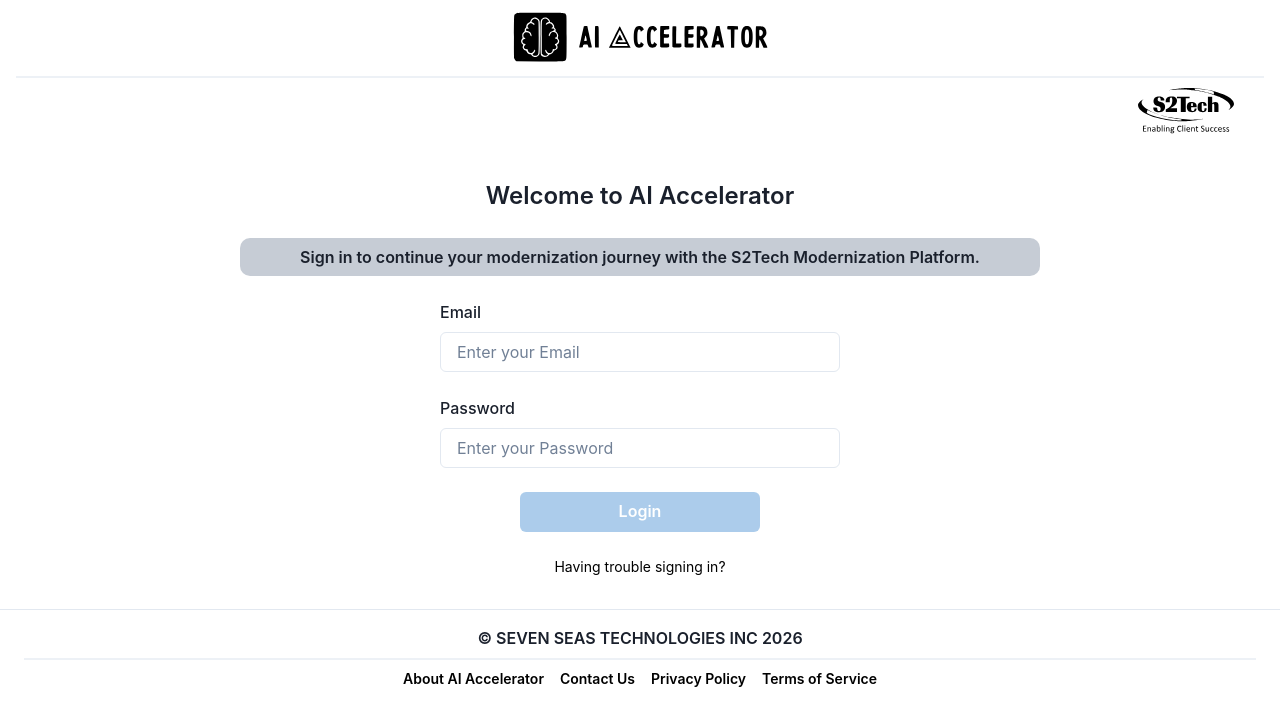
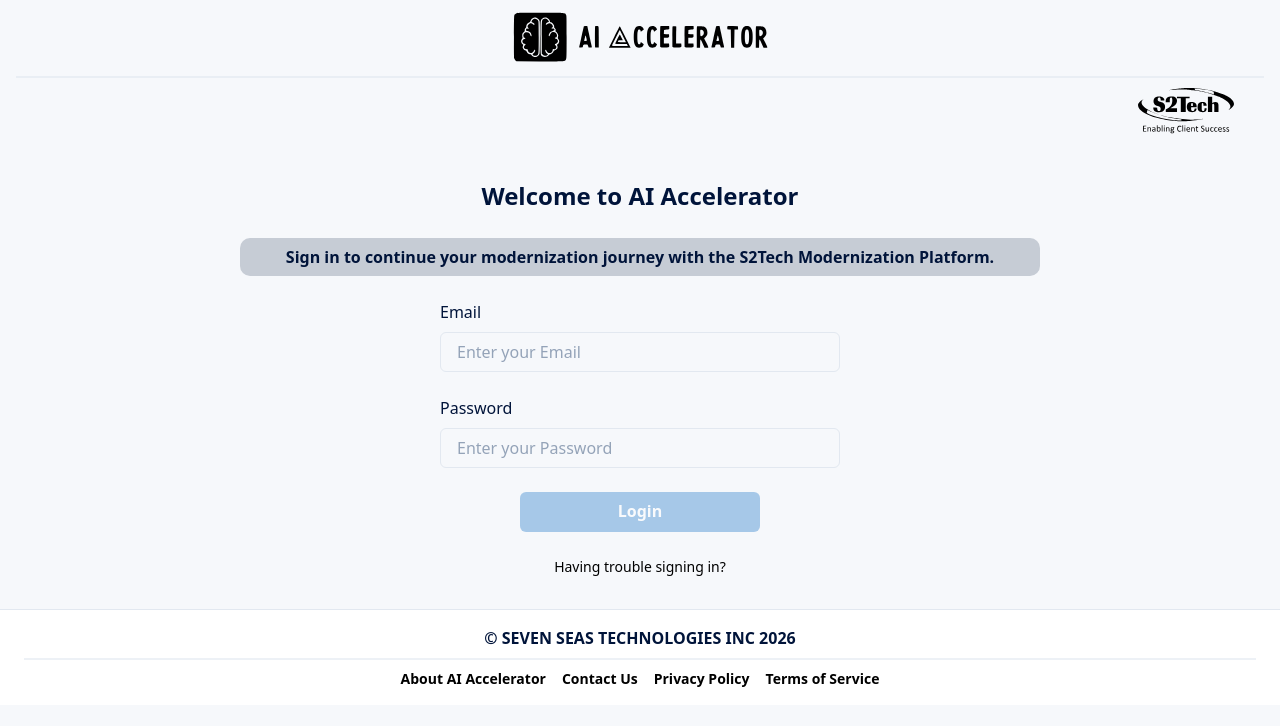
Before and after one commit to AIA-S2Tech/AI_Moderization_Platform, a React (Create React App) app in the folder frontend/: page /sign-in in a window 1280 px wide. Shown: the top 726 px of the page. Built offline with nearby package versions, Linux system fonts and the light colour scheme.

Commit message:
[T-02] Theme & design tokens

```diff
--- a/frontend/src/app.jsx
+++ b/frontend/src/app.jsx
@@ -1,4 +1,4 @@
-import { Box, ChakraProvider } from "@chakra-ui/react";
+import { Box } from "@chakra-ui/react";
 import { BrowserRouter as Router } from "react-router-dom";
 import Header from "./components/common/header.jsx";
 import Footer from "./components/common/footer.jsx";
@@ -7,7 +7,8 @@ import "./assets/css/global.css";
 
 function App() {
   return (
-    <ChakraProvider>
+    // ChakraProvider (with the S2Tech theme) lives in index.js – don't add a second one here,
+    // it would reset the theme to Chakra's defaults.
     <Router>
       <Box className="App">
         <Header />
@@ -17,7 +18,6 @@ function App() {
         <Footer />
       </Box>
     </Router>
-    </ChakraProvider>
   );
 }
 
--- a/frontend/src/index.js
+++ b/frontend/src/index.js
@@ -2,19 +2,13 @@ import React from 'react';
 import ReactDOM from 'react-dom/client';
 // import './index.css';
 import App from './app.jsx';
-import { ChakraProvider,extendTheme  } from '@chakra-ui/react';
+import { ChakraProvider } from '@chakra-ui/react';
+import theme from './theme';
 // import { BrowserRouter } from 'react-router-dom';
 
 // Get the root element where the app will be rendered
 const container = document.getElementById('root');
 const root = ReactDOM.createRoot(container);
-// Optional: custom theme
-const theme = extendTheme({
-  fonts: {
-    heading: `'Poppins', sans-serif`,
-    body: `'Poppins', sans-serif`,
-  },
-});
 // Render the App component into the root div
 root.render(
   <React.StrictMode>
--- /dev/null
+++ b/frontend/src/theme/index.js
@@ -0,0 +1,69 @@
+// Central Chakra UI theme – the single source of design tokens (T-02).
+// Chakra also exposes every token as a CSS variable, so CSS modules can use
+// e.g. var(--chakra-colors-navy-800) or var(--chakra-radii-xl).
+
+import { extendTheme } from "@chakra-ui/react";
+import { colors, semanticColors } from "./tokens/colors";
+import {
+  fonts,
+  fontSizes,
+  fontWeights,
+  lineHeights,
+  letterSpacings,
+  textStyles,
+} from "./tokens/typography";
+import {
+  space,
+  radii,
+  shadows,
+  breakpoints,
+  sizes,
+  zIndices,
+} from "./tokens/layout";
+
+const styles = {
+  global: {
+    // Only background on <html>. Never set fontSize on <html>: it changes what
+    // 1rem means and would shrink every rem-based font size and spacing token.
+    html: {
+      bg: "bg.page",
+    },
+    body: {
+      bg: "bg.page",
+      color: "text.primary",
+      fontFamily: "body",
+      fontSize: "sm",
+      lineHeight: "normal",
+      WebkitFontSmoothing: "antialiased",
+    },
+    "*::placeholder": {
+      color: "neutral.400",
+    },
+    "*, *::before, *::after": {
+      borderColor: "border.default",
+    },
+    a: {
+      color: "text.link",
+    },
+  },
+};
+
+const theme = extendTheme({
+  colors,
+  semanticTokens: { colors: semanticColors },
+  fonts,
+  fontSizes,
+  fontWeights,
+  lineHeights,
+  letterSpacings,
+  textStyles,
+  space,
+  radii,
+  shadows,
+  breakpoints,
+  sizes,
+  zIndices,
+  styles,
+});
+
+export default theme;
--- /dev/null
+++ b/frontend/src/theme/tokens/colors.js
@@ -0,0 +1,97 @@
+// Colour tokens for the S2Tech Modernization Platform.
+// Key values come from the colour reference in
+// "S2Tech_Sprint1_Task_Details_with_Images.xlsx" (T-02 row) – exact hex still to be
+// confirmed with design. Components must use these tokens, never hex values.
+
+export const colors = {
+  // Brand navy – top nav, primary buttons, navy-themed workspaces/panels.
+  navy: {
+    50: "#E8EDF6",
+    100: "#C7D2E8",
+    200: "#A0B3D6",
+    300: "#7491C1",
+    400: "#4C70AA",
+    500: "#2D5291",
+    600: "#1B3F7A",
+    700: "#0E2F66",
+    800: "#021E56", // Brand navy (reference) – top nav background
+    900: "#00143A",
+  },
+
+  // Brand red – danger buttons, red-themed workspaces/panels, alert counts.
+  red: {
+    50: "#FDECEE",
+    100: "#F9CDD2",
+    200: "#F2A3AC",
+    300: "#E8747B",
+    400: "#D94650",
+    500: "#C61620", // Brand red (reference)
+    600: "#A9131C",
+    700: "#8B1017",
+    800: "#6D0C12",
+    900: "#4F090D",
+  },
+
+  // Alert value red (reference) – red counts/values such as "23", "3 gaps", "5 high risks".
+  // Slightly different from the brand red above.
+  alert: "#C8102E",
+
+  // Neutrals – backgrounds, borders, secondary text.
+  neutral: {
+    0: "#FFFFFF",
+    50: "#F6F8FB", // Page background (reference)
+    100: "#F1F4F8", // subtle fills, table header
+    200: "#E2E8F0", // borders, dividers
+    300: "#CBD5E1",
+    400: "#94A3B8", // placeholder, disabled text
+    500: "#64748B", // muted text
+    600: "#475569", // secondary text
+    700: "#334155",
+    800: "#1E293B",
+    900: "#0F172A",
+  },
+
+  // Status colours – each has a soft background, a strong foreground and a border.
+  // StatusBadge (T-04) maps each status name to one of these.
+  // Backgrounds (bg) are the reference values; text (fg) and border are matching
+  // darker/lighter shades of the same colour.
+  status: {
+    success: { bg: "#DCFCE7", fg: "#15803D", border: "#BBF7D0" }, // Certified, Validated
+    warning: { bg: "#FEF3C7", fg: "#B45309", border: "#FDE68A" }, // In Progress, In Review, Pending SME
+    info: { bg: "#DBEAFE", fg: "#1D4ED8", border: "#BFDBFE" }, // Started, Generated
+    neutral: { bg: "#E5E7EB", fg: "#4B5563", border: "#D1D5DB" }, // Not Started, Draft, unknown
+    danger: { bg: "#FDECEE", fg: "#C8102E", border: "#F5C2C7" }, // errors, gaps, high risk
+  },
+
+  // Extra accent tones used by FlowStepper / lifecycle diagrams.
+  accent: {
+    purple: { bg: "#F1ECFB", fg: "#6B46C1", border: "#D6C8F2" },
+    amber: { bg: "#FEF3C7", fg: "#B45309", border: "#FDE68A" },
+    green: { bg: "#DCFCE7", fg: "#15803D", border: "#BBF7D0" },
+  },
+};
+
+// Semantic tokens – meaningful names that point at the raw colours above.
+// Prefer these in components (e.g. color="text.secondary", bg="bg.page").
+export const semanticColors = {
+  "brand.primary": "navy.800",
+  "brand.accent": "red.500",
+
+  "text.primary": "navy.900",
+  "text.secondary": "neutral.600",
+  "text.muted": "neutral.500",
+  "text.inverse": "neutral.0",
+  "text.link": "navy.600",
+  "text.alert": "alert", // red counts / values (e.g. SME Tasks 23)
+
+  "bg.page": "neutral.50",
+  "bg.surface": "neutral.0",
+  "bg.subtle": "neutral.100",
+  "bg.navTint": "navy.50", // light navy tint (navy workspace cards)
+  "bg.redTint": "red.50", // light red tint (red workspace cards)
+
+  "border.default": "neutral.200",
+  "border.strong": "neutral.300",
+  "border.navy": "navy.200",
+  "border.red": "red.200",
+};
--- /dev/null
+++ b/frontend/src/theme/tokens/layout.js
@@ -0,0 +1,52 @@
+// Spacing, radius, shadow, breakpoint and z-index tokens.
+
+// Spacing: Chakra's default 4px scale is used as-is (1 = 4px, 2 = 8px, 4 = 16px …).
+// These named aliases cover the common layout gaps so pages stay consistent.
+export const space = {
+  cardPadding: "1.25rem", // 20px – inside cards / SectionCards
+  sectionGap: "1.5rem", // 24px – between page sections
+  gutter: "1rem", // 16px – page side padding on mobile
+};
+
+export const radii = {
+  none: "0",
+  sm: "4px",
+  md: "6px", // buttons, inputs, badges
+  lg: "8px",
+  xl: "12px", // cards
+  full: "9999px", // numbered circles, avatars
+};
+
+export const shadows = {
+  card: "0 1px 3px rgba(16, 24, 40, 0.06), 0 1px 2px rgba(16, 24, 40, 0.04)",
+  cardHover: "0 4px 12px rgba(16, 24, 40, 0.08)",
+  dropdown: "0 8px 24px rgba(16, 24, 40, 0.12)",
+  modal: "0 20px 48px rgba(16, 24, 40, 0.18)",
+  focus: "0 0 0 3px rgba(45, 82, 145, 0.35)", // navy.500 focus ring
+};
+
+// Responsive breakpoints – match the Definition of Done widths
+// (375 / 768 / 1024 / 1440). lg = 1024px is where the nav collapses
+// to a hamburger and the dashboard drops from 3 columns to 1.
+export const breakpoints = {
+  base: "0em",
+  sm: "30em", // 480px
+  md: "48em", // 768px
+  lg: "64em", // 1024px
+  xl: "90em", // 1440px
+  "2xl": "96em", // 1536px
+};
+
+export const sizes = {
+  container: {
+    page: "1440px",
+  },
+  navHeight: "64px",
+};
+
+export const zIndices = {
+  nav: 1100,
+  dropdown: 1200,
+  modal: 1400,
+  toast: 1700,
+};
--- /dev/null
+++ b/frontend/src/theme/tokens/typography.js
@@ -0,0 +1,96 @@
+// Typography tokens. Poppins is the existing app font, kept for consistency.
+
+export const fonts = {
+  heading: `'Poppins', system-ui, -apple-system, 'Segoe UI', sans-serif`,
+  body: `'Poppins', system-ui, -apple-system, 'Segoe UI', sans-serif`,
+  mono: `'SFMono-Regular', Consolas, 'Liberation Mono', monospace`,
+};
+
+// Font sizes (rem, 1rem = 16px).
+export const fontSizes = {
+  "2xs": "0.6875rem", // 11px – tiny meta (Last updated …)
+  xs: "0.75rem", // 12px – badges, captions
+  sm: "0.875rem", // 14px – table cells, body small
+  md: "1rem", // 16px – body
+  lg: "1.125rem", // 18px – card titles
+  xl: "1.25rem", // 20px – section titles
+  "2xl": "1.5rem", // 24px – stat values, page titles
+  "3xl": "1.875rem", // 30px
+  "4xl": "2.25rem", // 36px
+};
+
+export const fontWeights = {
+  normal: 400,
+  medium: 500,
+  semibold: 600,
+  bold: 700,
+};
+
+export const lineHeights = {
+  tight: 1.2,
+  snug: 1.35,
+  normal: 1.5,
+};
+
+export const letterSpacings = {
+  normal: "0",
+  wide: "0.02em",
+  wider: "0.05em", // uppercase section headers
+};
+
+// Named text styles – use with <Text textStyle="sectionTitle">.
+export const textStyles = {
+  pageTitle: {
+    fontSize: ["xl", "2xl"],
+    fontWeight: "bold",
+    lineHeight: "tight",
+    color: "text.primary",
+    textTransform: "uppercase",
+  },
+  pageSubtitle: {
+    fontSize: "sm",
+    fontWeight: "normal",
+    color: "text.secondary",
+  },
+  // e.g. "PROJECT DASHBOARD", "METHODOLOGY WORKSPACES", "QUICK ACCESS"
+  sectionTitle: {
+    fontSize: "sm",
+    fontWeight: "bold",
+    letterSpacing: "wider",
+    textTransform: "uppercase",
+    color: "text.primary",
+  },
+  cardTitle: {
+    fontSize: "md",
+    fontWeight: "semibold",
+    lineHeight: "snug",
+    color: "text.primary",
+  },
+  body: {
+    fontSize: "sm",
+    fontWeight: "normal",
+    lineHeight: "normal",
+    color: "text.primary",
+  },
+  caption: {
+    fontSize: "xs",
+    fontWeight: "normal",
+    color: "text.muted",
+  },
+  label: {
+    fontSize: "xs",
+    fontWeight: "medium",
+    color: "text.secondary",
+  },
+  statValue: {
+    fontSize: "xl",
+    fontWeight: "bold",
+    lineHeight: "tight",
+    color: "text.primary",
+  },
+  tableHeader: {
+    fontSize: "sm",
+    fontWeight: "semibold",
+    color: "text.primary",
+  },
+};
```
Lines whose indentation alone changed are shown as unchanged.
